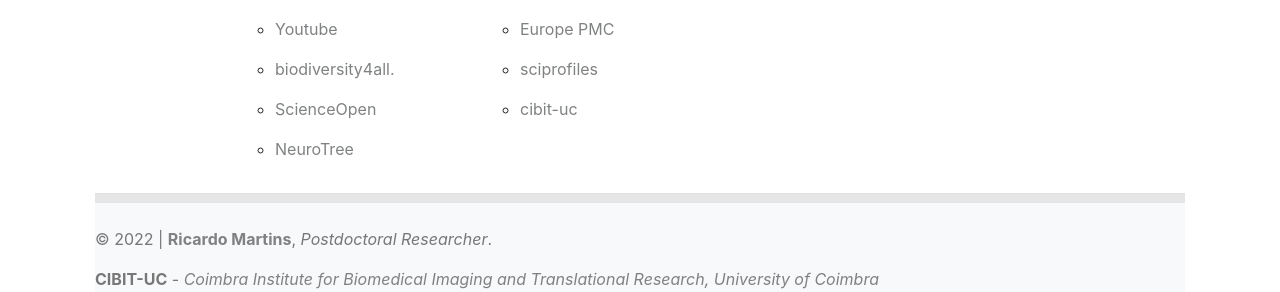
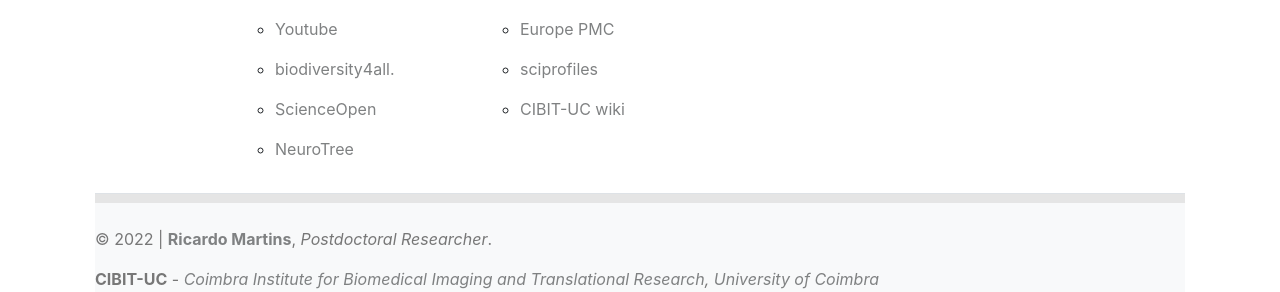
Before and after one commit to ricardomar/ricardomar.github.io, a Jekyll site: the page built from contacts/index.html, in a window 1280 px wide. Shown: the part 1067-1359 px from the top of the page. Built offline with Jekyll 4.4.1, drawn with Linux system fonts in a browser that asks for light colours.

Commit message:
Update index.html

```diff
--- a/contacts/index.html
+++ b/contacts/index.html
@@ -84,7 +84,7 @@
 							<li><p><a target="_blank" href="https://scinapse.io/authors/2243368385">Scinapse</a></p></li>
 							<li><p><a target="_blank" href="https://europepmc.org/search?query=AUTHORID%3A0000-0001-7184-185X">Europe PMC</a></p></li>
 							<li><p><a target="_blank" href="https://sciprofiles.com/profile/ricardo-martins">sciprofiles</a></p></li>
-							<li><p><a target="_blank" href="https://cibit-uc.github.io/wiki/people/ricardomartins">cibit-uc</a></p></li>
+							<li><p><a target="_blank" href="https://cibit-uc.github.io/wiki/people/ricardomartins">CIBIT-UC wiki</a></p></li>
 						</ul>
 				  </div>
 				  </div>
```
